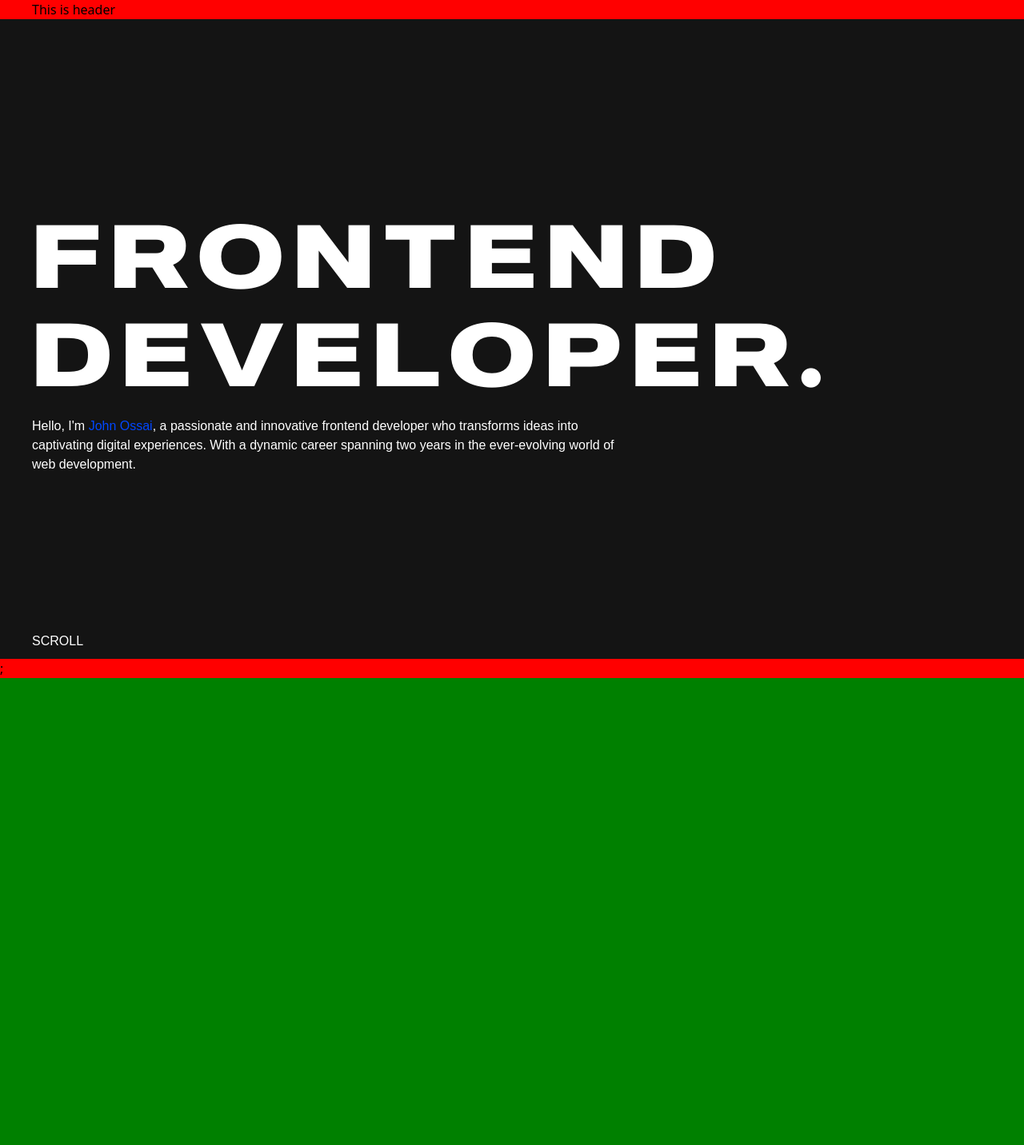
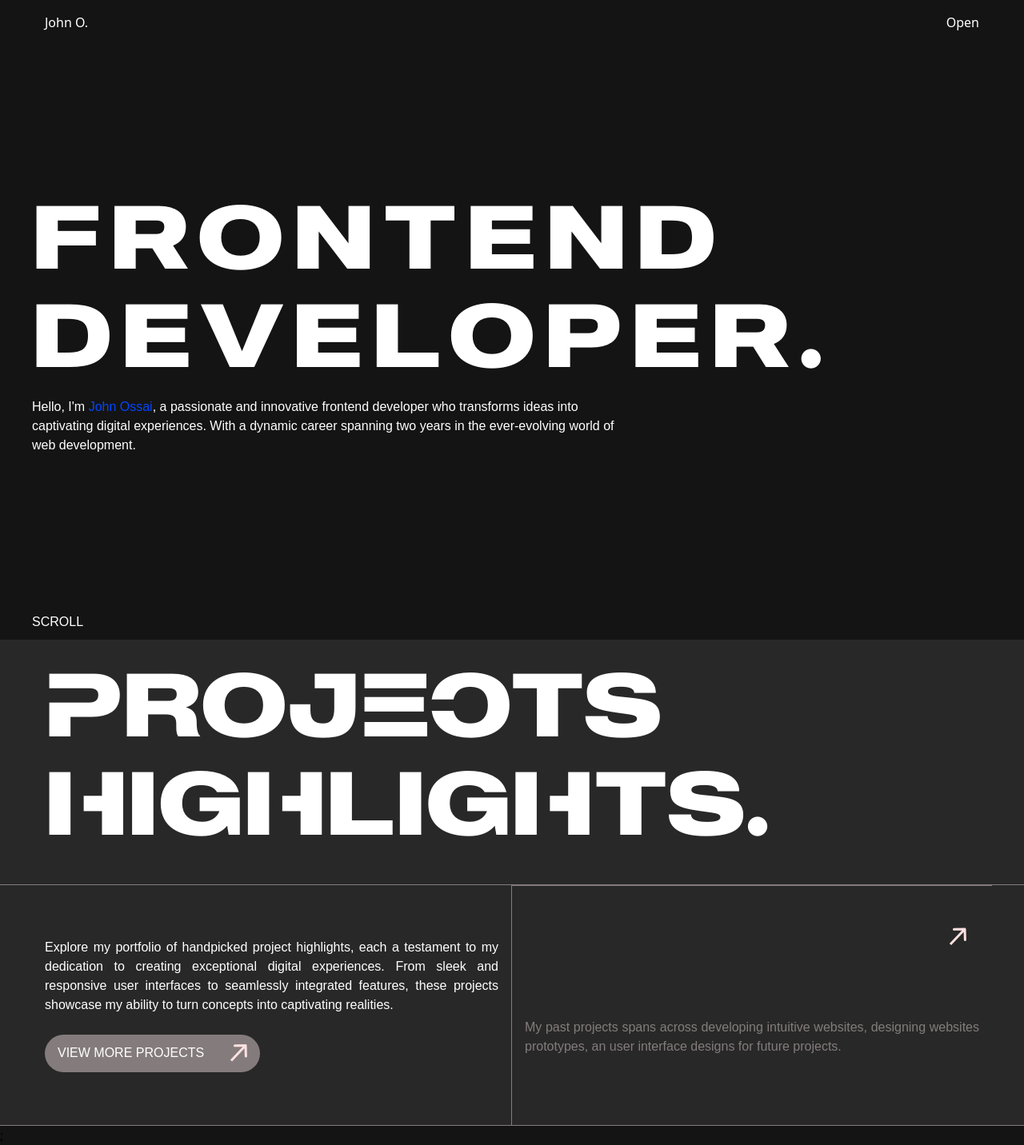
Before and after one commit to JohnnnGreat/next-js-portfolio-john, a Next.js app: page / in a window 1280 px wide. Shown: the whole page at 80% size. Before the commit the page ends 848 px from the top, so only its background shows below. Built offline with nearby package versions, Linux system fonts and the light colour scheme.

Commit message:
new commit

```diff
--- a/src/layout/Header.js
+++ b/src/layout/Header.js
@@ -2,8 +2,11 @@ import React from "react";
 
 function Header() {
   return (
-    <div className="h-[900px] bg-green-400">
-      <div className="max-w-[1200px] mx-auto">This is header</div>
+    <div className="header text-red-500 fixed top-0 w-full ">
+      <div className="max-w-[1200px] mx-auto p-[1rem] flex items-center justify-between">
+        <h1 className="text-white">John O.</h1>
+        <button className="text-white">Open</button>
+      </div>
     </div>
   );
 }
--- a/src/pages/index.js
+++ b/src/pages/index.js
@@ -8,7 +8,7 @@ const inter = Inter({ subsets: ["latin"] });
 export default function Home() {
   return (
     <>
-      <section className="header sm:w-full bg-primary_bg_clr py-[5rem] md:py-[0rem] h-fit md:h-[100vh] w-[100%] overflow-hidden text-white flex items-center relative">
+      <section className="sm:w-full bg-primary_bg_clr py-[5rem] md:py-[0rem] h-fit md:h-[100vh] w-[100%] overflow-hidden text-white flex items-center relative">
         <div className="max-w-[1200px] w-full mx-auto p-[1rem] md:p-[0rem]">
           <h1 className="hero-text text-[45px]  md:text-[112px]  font-bold leading-[110.5%] tracking-widest">
             FRONTEND DEVELOPER.
@@ -27,9 +27,9 @@ export default function Home() {
       </section>
       {/* //Projects Section */}
       <section className="h-fit h-[150vh] py-[5rem] md:py-[0rem] bg-[#282828] flex items-center">
-        {/* <div className="w-full">
-          <div className="max-w-[1200px] mx-auto p-[1rem]">
-            <h1 className="hero-text text-[45px] text-white md:text-[112px]  font-bold leading-[110.5%] tracking-widest">
+        <div className="w-full">
+          <div className="max-w-[1200px]  mx-auto p-[1rem]">
+            <h1 className="hero-text text-[45px] text-white md:text-[112px] font-bold leading-[110.5%] ">
               projects highlights.
             </h1>
           </div>
@@ -37,7 +37,7 @@ export default function Home() {
           <div className="grid max-w-[1200px] mx-auto">
             <div className="flex items-center border-r-[1px] border-[#847c7c] h-[300px] p-[1rem]">
               <div>
-                <p className="text-text_dstec_clr xt-justify">
+                <p className="text-justify text-white font-[200] font-[90px] md:font[16px]">
                   Explore my portfolio of handpicked project highlights, each a
                   testament to my dedication to creating exceptional digital
                   experiences. From sleek and responsive user interfaces to
@@ -78,7 +78,7 @@ export default function Home() {
             </div>
           </div>
           <div className="w-full h-[1px] bg-text_dsc_clr "></div>
-        </div> */}
+        </div>
       </section>
     </>
   );
--- a/src/styles/globals.css
+++ b/src/styles/globals.css
@@ -32,7 +32,6 @@
 p {
   font-family: "Raleway", sans-serif;
   font-weight: regular;
-  font-size: 1rem;
 }
 
 .link {
@@ -48,11 +47,5 @@ ul {
 }
 
 body {
-  background: red;
-  width: 100% !important;
+  background: #141414;
 }
-
-html {
-  background: green;
-  width: 100%;
-}
--- a/src/styles/index.scss
+++ b/src/styles/index.scss
@@ -20,4 +20,9 @@ $text_accent: #0047ff;
 
 .header {
   width: 100% !important;
+  height: 100px;
+  position: fixed;
+  top: 0;
+  width: 100%;
+  z-index: 10;
 }
```
